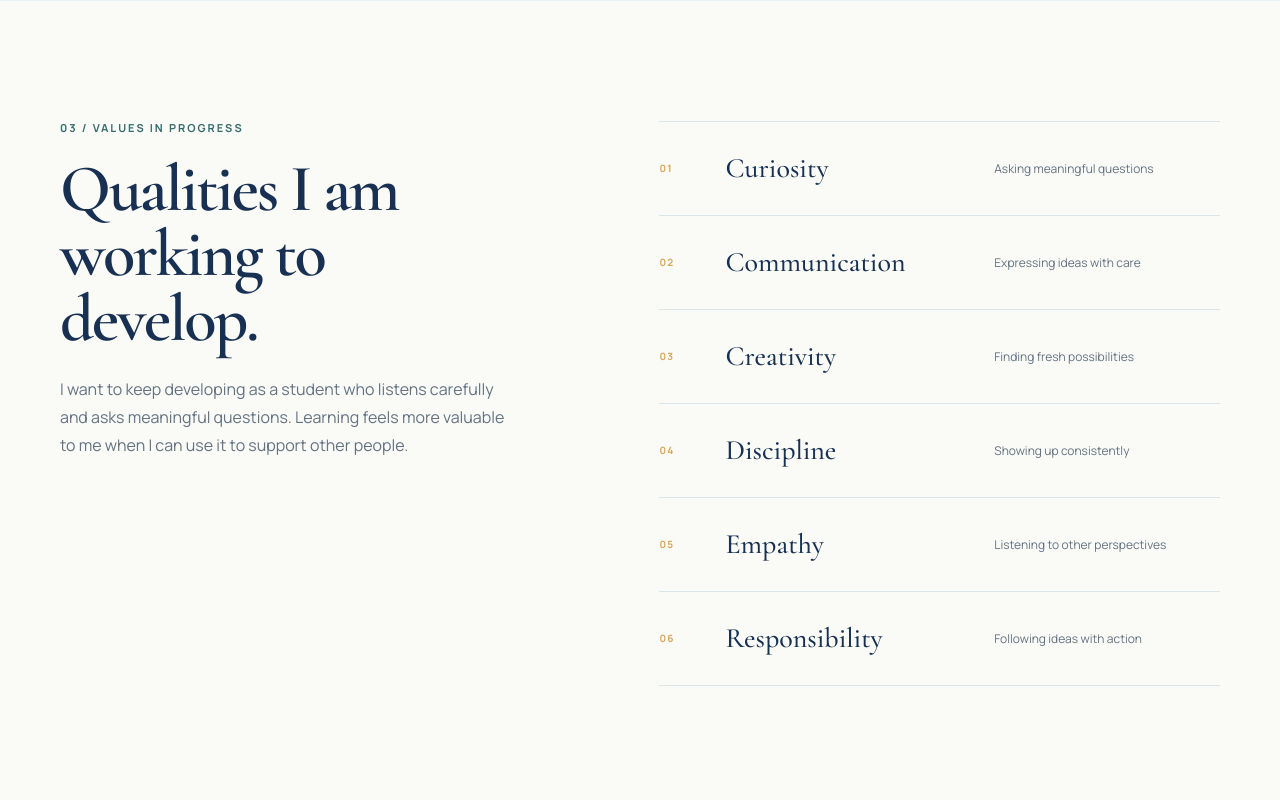
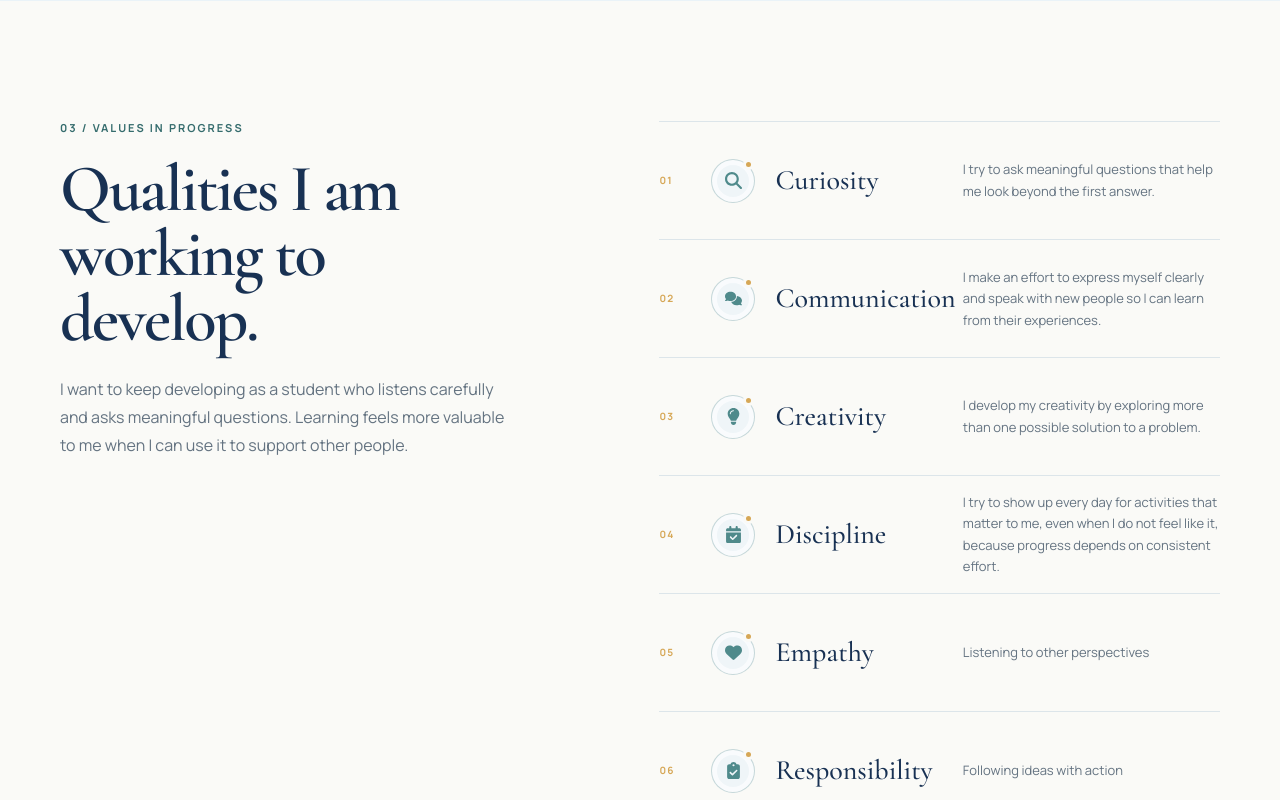
Before and after one commit to quanquanquan8080/Profolio, a Next.js app: page / in a window 1280 px wide. Shown: the part 2760-3560 px from the top of the page. Built offline with nearby package versions, Linux system fonts and the light colour scheme.

Commit message:
Refresh qualities section

```diff
--- a/app/globals.css
+++ b/app/globals.css
@@ -689,11 +689,11 @@ h2 {
 }
 
 .value-row {
-  min-height: 94px;
-  display: grid;
-  grid-template-columns: 48px 1fr minmax(180px, .9fr);
+  min-height: 118px;
+  display: grid;
+  grid-template-columns: 36px 48px minmax(150px, .8fr) minmax(250px, 1.2fr);
   align-items: center;
-  gap: 18px;
+  gap: 16px;
   border-bottom: 1px solid var(--border);
   transition: padding-left 0.2s ease, background 0.2s ease;
 }
@@ -703,13 +703,50 @@ h2 {
   background: rgba(234, 243, 248, 0.48);
 }
 
-.value-row > span {
+.value-number {
   color: var(--gold);
   font-size: 10px;
   font-weight: 800;
   letter-spacing: .12em;
 }
 
+.value-icon {
+  position: relative;
+  width: 44px;
+  aspect-ratio: 1;
+  display: grid;
+  place-items: center;
+  color: var(--teal);
+  background: rgba(234, 243, 248, 0.72);
+  border: 1px solid rgba(51, 111, 112, 0.22);
+  border-radius: 50%;
+  box-shadow: inset 0 0 0 5px rgba(255, 255, 255, 0.62);
+  transition: color 0.2s ease, background 0.2s ease, transform 0.2s ease;
+}
+
+.value-icon::after {
+  content: "";
+  position: absolute;
+  top: 2px;
+  right: 3px;
+  width: 5px;
+  height: 5px;
+  border-radius: 50%;
+  background: var(--gold);
+  box-shadow: 0 0 0 3px var(--warm-white);
+}
+
+.value-icon svg {
+  width: 17px;
+  height: 17px;
+}
+
+.value-row:hover .value-icon {
+  color: var(--navy);
+  background: rgba(214, 233, 237, 0.9);
+  transform: translateY(-2px);
+}
+
 .value-row h3 {
   margin: 0;
   color: var(--navy);
@@ -720,7 +757,8 @@ h2 {
 .value-row p {
   margin: 0;
   color: var(--muted);
-  font-size: 12px;
+  font-size: 13px;
+  line-height: 1.65;
 }
 
 .goal-section {
@@ -1555,13 +1593,15 @@ h2 {
   }
 
   .value-row {
-    min-height: 104px;
-    grid-template-columns: 37px 1fr;
+    min-height: 132px;
+    grid-template-columns: 32px 44px minmax(0, 1fr);
+    gap: 12px;
+    padding-block: 20px;
   }
 
   .value-row p {
-    grid-column: 2;
-    margin-top: -24px;
+    grid-column: 2 / -1;
+    margin-top: -4px;
   }
 
   .roadmap {
--- a/app/page.tsx
+++ b/app/page.tsx
@@ -2,7 +2,12 @@
 
 import { FormEvent, useEffect, useState } from "react";
 import {
+  FaCalendarCheck,
+  FaClipboardCheck,
   FaComments,
+  FaHeart,
+  FaLightbulb,
+  FaMagnifyingGlass,
   FaPenNib,
   FaPersonSwimming,
   FaTableTennisPaddleBall,
@@ -217,12 +222,36 @@ const interests = [
 ];
 
 const values = [
-  { name: "Curiosity", note: "Asking meaningful questions" },
-  { name: "Communication", note: "Expressing ideas with care" },
-  { name: "Creativity", note: "Finding fresh possibilities" },
-  { name: "Discipline", note: "Showing up consistently" },
-  { name: "Empathy", note: "Listening to other perspectives" },
-  { name: "Responsibility", note: "Following ideas with action" },
+  {
+    name: "Curiosity",
+    note: "I try to ask meaningful questions that help me look beyond the first answer.",
+    icon: FaMagnifyingGlass,
+  },
+  {
+    name: "Communication",
+    note: "I make an effort to express myself clearly and speak with new people so I can learn from their experiences.",
+    icon: FaComments,
+  },
+  {
+    name: "Creativity",
+    note: "I develop my creativity by exploring more than one possible solution to a problem.",
+    icon: FaLightbulb,
+  },
+  {
+    name: "Discipline",
+    note: "I try to show up every day for activities that matter to me, even when I do not feel like it, because progress depends on consistent effort.",
+    icon: FaCalendarCheck,
+  },
+  {
+    name: "Empathy",
+    note: "Listening to other perspectives",
+    icon: FaHeart,
+  },
+  {
+    name: "Responsibility",
+    note: "Following ideas with action",
+    icon: FaClipboardCheck,
+  },
 ];
 
 function SectionHeading({
@@ -413,13 +442,18 @@ function ValuesSection() {
           </p>
         </div>
         <div className="values-list">
-          {values.map((value, index) => (
-            <div className="value-row" key={value.name}>
-              <span>{String(index + 1).padStart(2, "0")}</span>
-              <h3>{value.name}</h3>
-              <p>{value.note}</p>
-            </div>
-          ))}
+          {values.map((value, index) => {
+            const Icon = value.icon;
+
+            return (
+              <div className="value-row" key={value.name}>
+                <span className="value-number">{String(index + 1).padStart(2, "0")}</span>
+                <span className="value-icon" aria-hidden="true"><Icon /></span>
+                <h3>{value.name}</h3>
+                <p>{value.note}</p>
+              </div>
+            );
+          })}
         </div>
       </div>
     </section>
```
